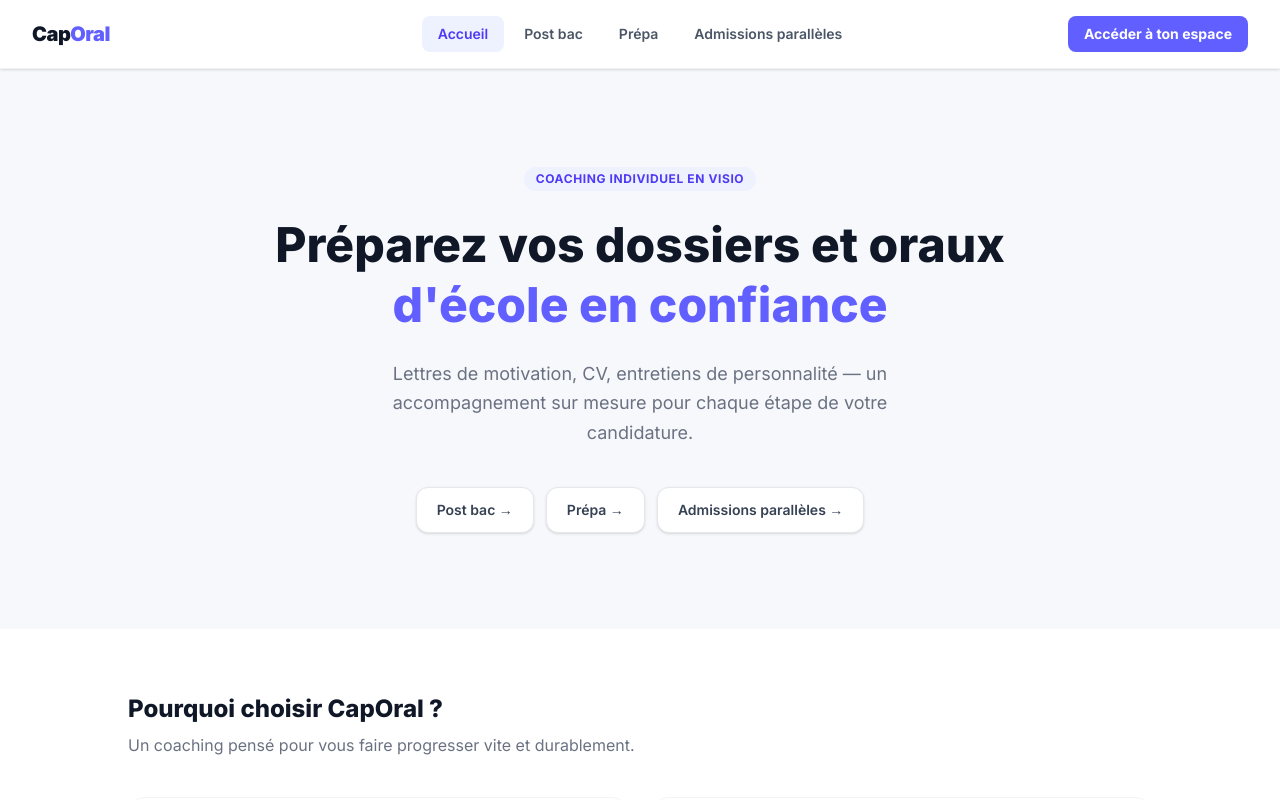
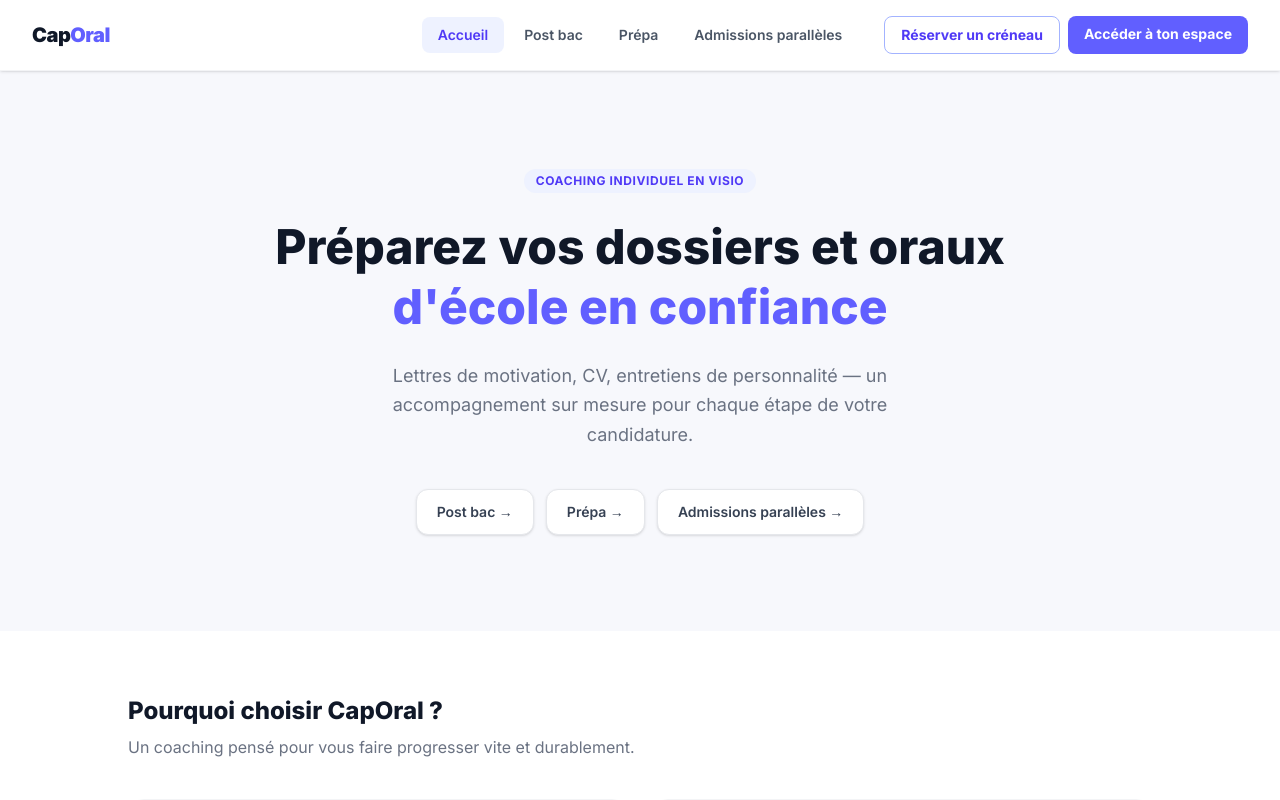
Before and after one commit to louiseheraud/presentation, a Next.js app: page / in a window 1280 px wide. Shown: the top 800 px of the page. Built offline with nearby package versions, Linux system fonts and the light colour scheme.

Commit message:
feat: add Réserver un créneau button in navbar
Co-Authored-By: Claude Sonnet 4.6 <noreply@anthropic.com>

```diff
--- a/components/ParcoursNav.tsx
+++ b/components/ParcoursNav.tsx
@@ -37,7 +37,15 @@ export default function ParcoursNav() {
             )
           })}
         </nav>
-        <div className="flex justify-end">
+        <div className="flex justify-end gap-2">
+          <Link
+            href="https://calendly.com/louiseh217/30min"
+            target="_blank"
+            rel="noopener noreferrer"
+            className="px-4 py-2 bg-white border border-indigo-300 hover:bg-indigo-50 text-indigo-600 text-sm font-bold rounded-lg transition-colors whitespace-nowrap"
+          >
+            Réserver un créneau
+          </Link>
           <Link
             href="/espace"
             className="px-4 py-2 bg-indigo-500 hover:bg-indigo-600 text-white text-sm font-bold rounded-lg transition-colors whitespace-nowrap"
```
